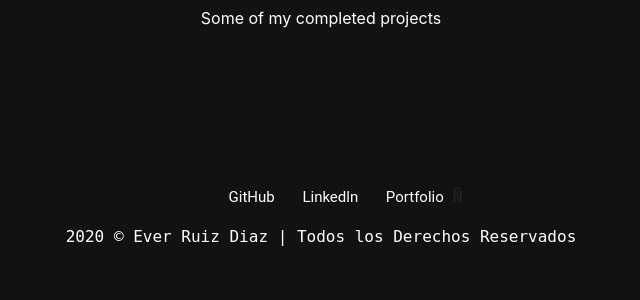
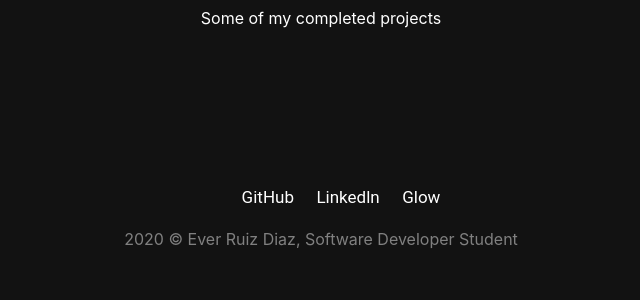
Before and after one commit to ruizdiazever/portfolio, a Django app: page /projects/ in a window 1280 px wide. Shown: the part 260-560 px from the top of the page, without its empty margins (319-959 px from the left). Run offline with Django 3.2, Linux system fonts and the light colour scheme; some libraries are stand-ins or nearby versions.

Commit message:
Change style

```diff
--- a/core/static/core/css/styles.css
+++ b/core/static/core/css/styles.css
@@ -53,7 +53,6 @@ footer {
     bottom: 0;
     position: static;
     background-color: #121212;
-    font-family: 'Inconsolata', monospace
 }
 
 #redes {
@@ -66,14 +65,20 @@ footer {
 
 div.copy {
     margin-top: 0px;
-    color: white;
+    color: gray;
     position: relative
 }
+
+body > footer > div.copy > p {
+    font-family: Roboto, sans-serif;
+    font-size: small;
+}
+
 
 #redes ul a {
     font-family: Roboto, sans-serif;
     text-decoration: none;
-    font-size: 15px;
+    font-size: 17px;
     padding: 9px;
     color: white;
     transition: all 0.5s ease-in;
--- a/core/templates/core/footer.html
+++ b/core/templates/core/footer.html
@@ -3,10 +3,10 @@
         <ul>
             <a target="blank" href="https://github.com/ruizdiazever">GitHub</a>
             <a target="blank" href="https://www.linkedin.com/in/everdev/">Linkedln</a>
-            <a target="blank" href="http://everdev.pythonanywhere.com/">Portfolio</a>Ñ
+            <a target="blank" href="https://sinconmasver.pythonanywhere.com/">Glow</a>
         </ul>
     </div>
     <div class="copy">
-        2020 &copy Ever Ruiz Diaz | Todos los Derechos Reservados
+        </p>2020 &copy Ever Ruiz Diaz, Software Developer Student</p>
     </div>
 </footer>
```
Also changed, not shown: docs/docs/index.md (+1 -2 lines).
